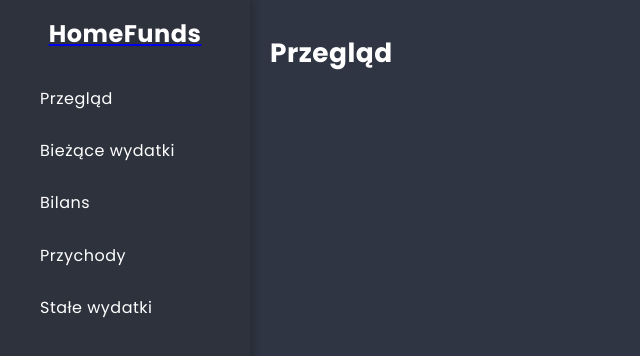
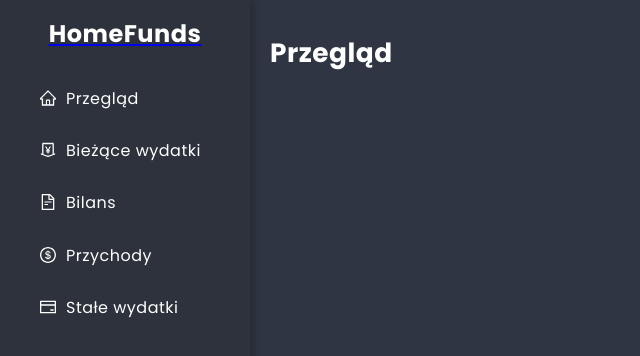
Before and after one commit to Kris87M/home-funds, a React (Create React App) app: page /overview in a window 1280 px wide. Shown: the top 356 px of the page, without its empty margins (0-640 px from the left). Built offline with nearby package versions, Linux system fonts and the light colour scheme.

Commit message:
Add icons to sidebar

```diff
--- a/src/components/Navigation/Navigation.js
+++ b/src/components/Navigation/Navigation.js
@@ -11,6 +11,7 @@ const Navigation = ({config}) => {
               to={item.path}
               className={({ isActive }) => (isActive ? "active" : "")}
             >
+              {item.icon && <span>{item.icon}</span>}
               {item.title}
             </NavLink>
           </li>)}
--- a/src/layout/Sidebar/Sidebar.config.js
+++ b/src/layout/Sidebar/Sidebar.config.js
@@ -1,22 +1,29 @@
+import { HomeOutlined, MoneyCollectOutlined, FileTextOutlined, DollarCircleOutlined, CreditCardOutlined } from '@ant-design/icons';
+
 export const sidebarConfig = [
   {
     title: "Przegląd",
     path: "/overview",
+    icon: <HomeOutlined />,
   },
   {
     title: "Bieżące wydatki",
     path: "/transactions",
+    icon: <MoneyCollectOutlined />,
   },
   {
     title: "Bilans",
     path: "/balance-sheet",
+    icon: <FileTextOutlined />,
   },
   {
     title: "Przychody",
     path: "/income",
+    icon: <DollarCircleOutlined />,
   },
   {
     title: "Stałe wydatki",
     path: "/recurring-bills",
+    icon: <CreditCardOutlined />,
   },
 ];
--- a/src/layout/Sidebar/Sidebar.module.scss
+++ b/src/layout/Sidebar/Sidebar.module.scss
@@ -42,7 +42,8 @@
         margin-bottom: 10px;
 
         a {
-          display: block;
+          display: flex;
+          gap: 10px;
           padding: 12px 20px;
           width: 100%;
           color: #fff;
```
